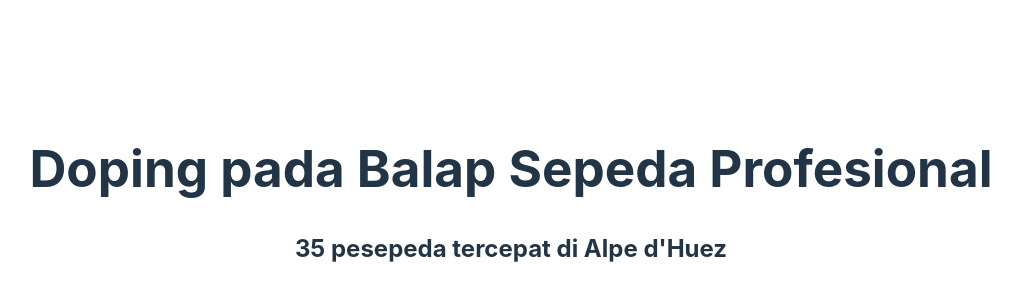
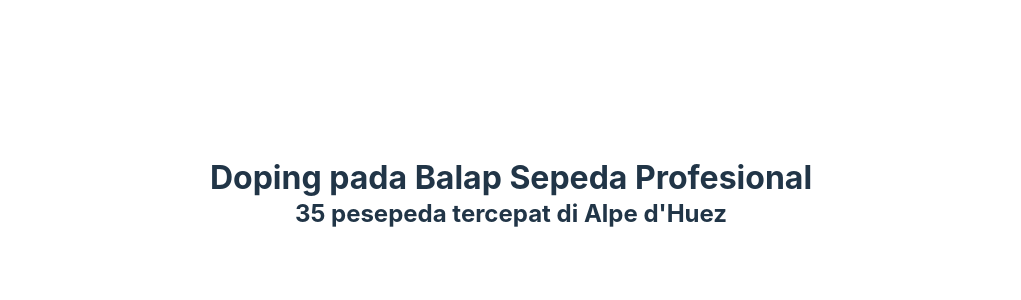
Before and after one commit to DikDns/fcc-data-visualization-projects, a website built with Vite: page index.html in a window 1280 px wide. Shown: the part 204-504 px from the top of the page, without its empty margins (129-1150 px from the left). Built offline with nearby package versions, Linux system fonts and the light colour scheme; no server answers.

Commit message:
add: title and subtitle

```diff
--- a/src/style.css
+++ b/src/style.css
@@ -62,6 +62,16 @@
   outline: 4px auto -webkit-focus-ring-color;
 }
 
+#title {
+  font-size: 2em;
+  margin: 0;
+}
+
+#subtitle {
+  font-size: 1.5em;
+  margin: 0;
+}
+
 @media (prefers-color-scheme: light) {
   :root {
     color: #213547;
```
